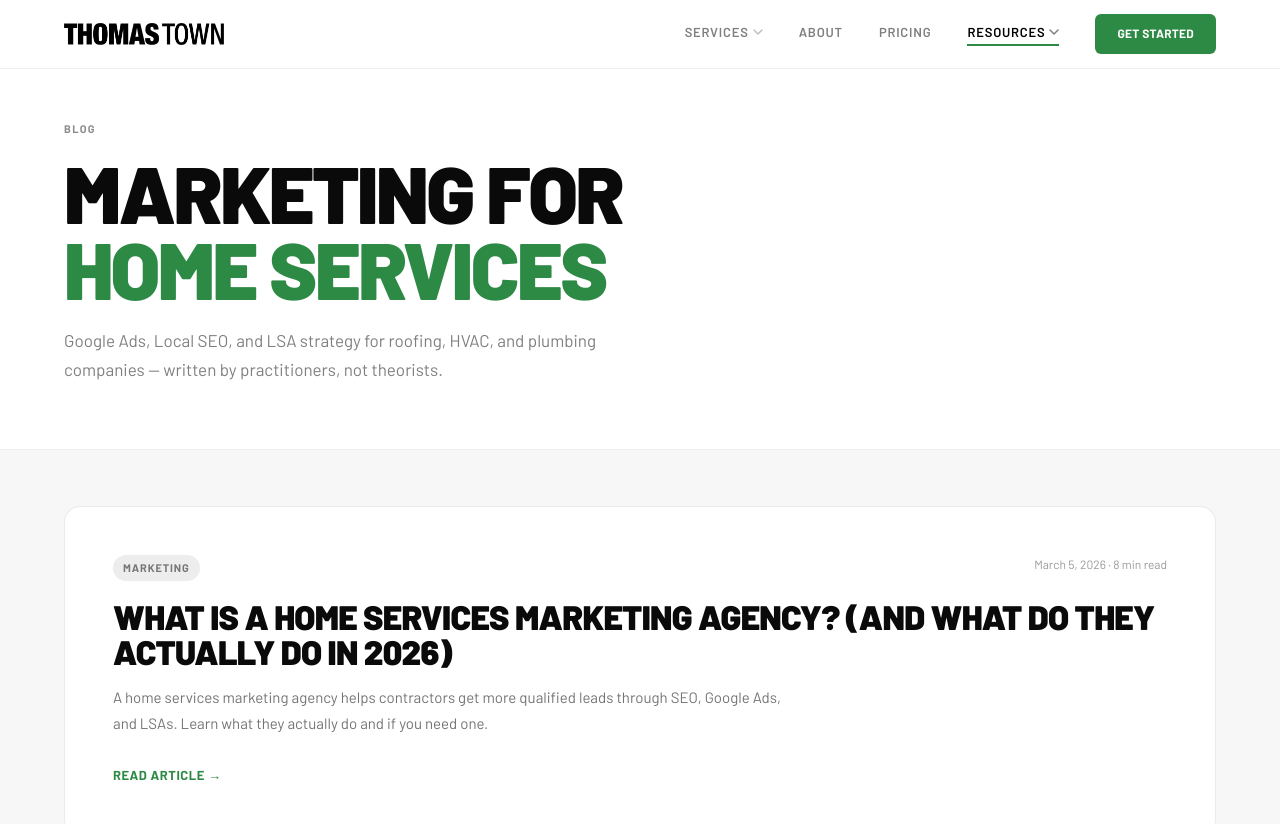
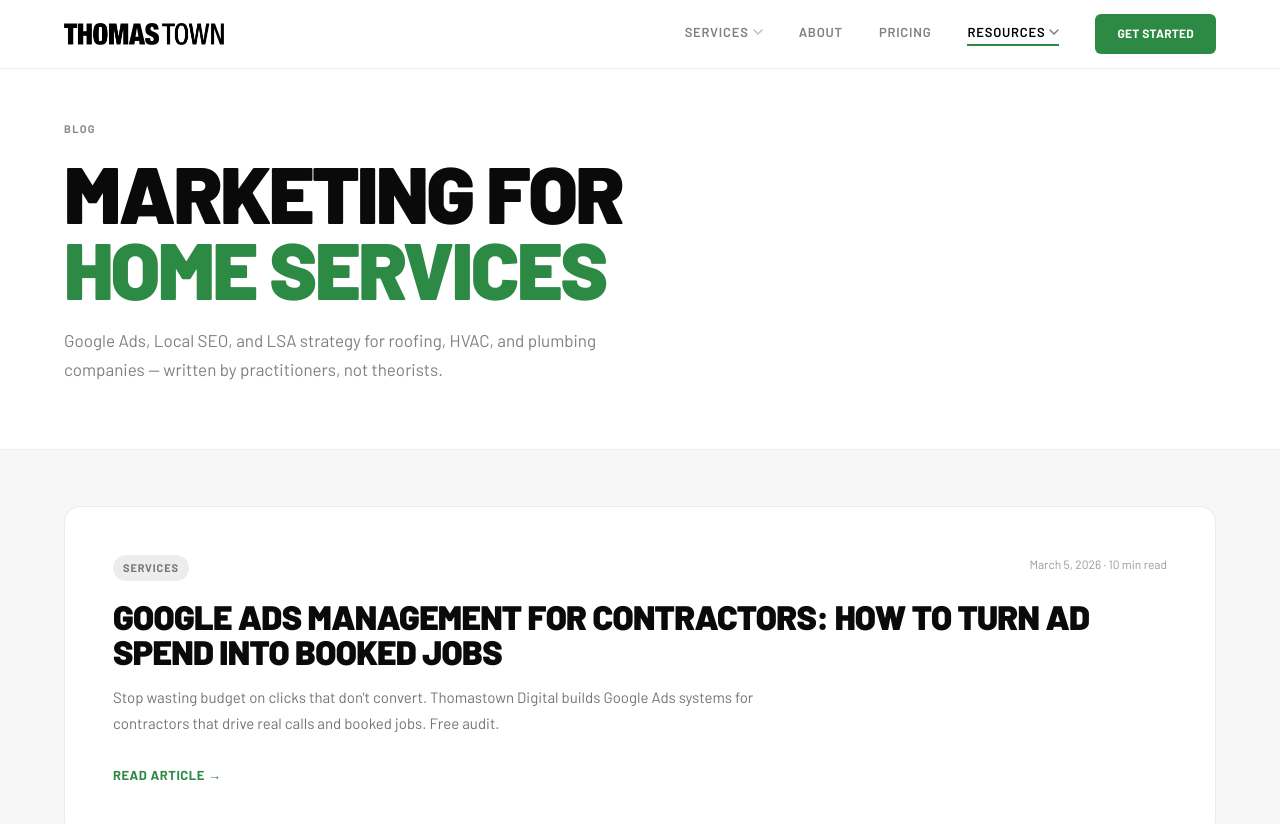
Before and after one commit to webberossi89/thomas-town-digital, a Next.js app: page /blog in a window 1280 px wide. Shown: the top 824 px of the page. Built offline with nearby package versions, Linux system fonts and the light colour scheme.

Commit message:
SEO: update blog listing for 'google-ads-management-for-contractors'

```diff
--- a/app/blog/page.tsx
+++ b/app/blog/page.tsx
@@ -7,6 +7,15 @@ export const metadata: Metadata = {
 };
 
 const posts = [
+  {
+    category: "Services",
+    title: "Google Ads Management for Contractors: How to Turn Ad Spend Into Booked Jobs",
+    summary: "Stop wasting budget on clicks that don't convert. Thomastown Digital builds Google Ads systems for contractors that drive real calls and booked jobs. Free audit.",
+    date: "March 5, 2026",
+    dateISO: "2026-03-05",
+    readTime: "10 min read",
+    slug: "google-ads-management-for-contractors",
+  },
   {
     category: "Marketing",
     title: "What Is a Home Services Marketing Agency? (And What Do They Actually Do in 2026)",
```
